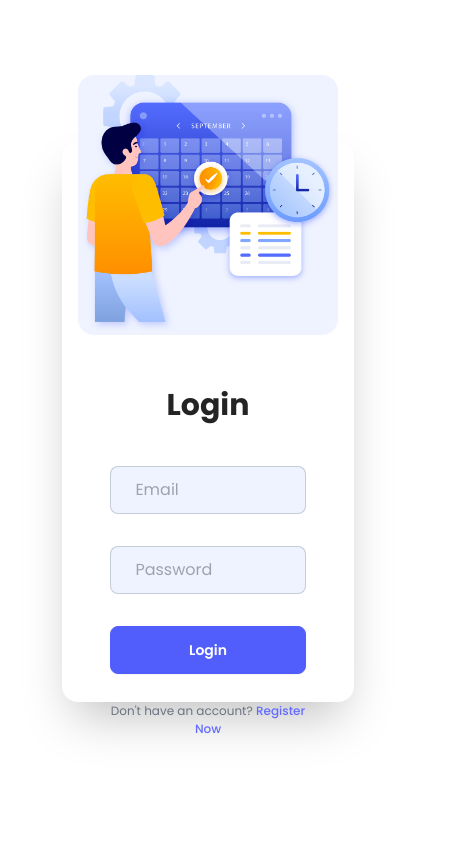
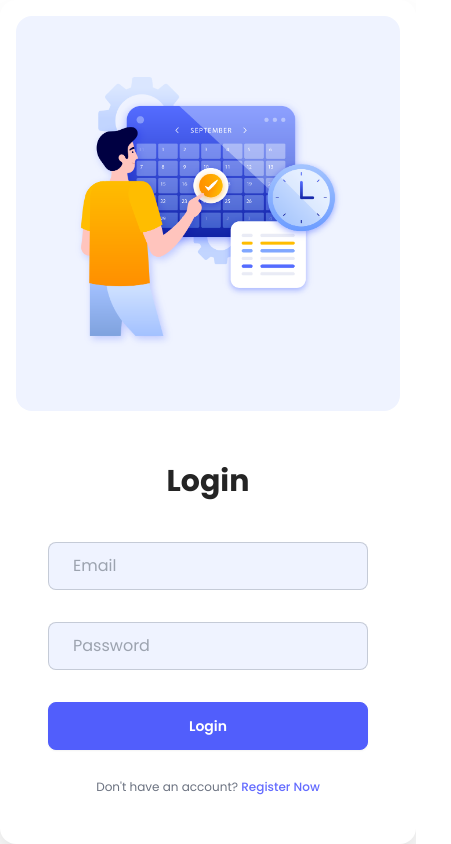
Before and after one commit to AbulBashar38/schedule-buddy, a React (Vite) app: page /login in a window 390 px wide. Shown: the whole page, 451 px wide, since content can reach past the window. Built offline with nearby package versions, Linux system fonts and the light colour scheme.

Commit message:
login page responsive

```diff
--- a/src/pages/Login/LoginPage.tsx
+++ b/src/pages/Login/LoginPage.tsx
@@ -3,9 +3,9 @@ import loginImage from "../../assets/images/loginImage.png";
 const LoginPage = () => {
     return (<div>
         <div className="hero min-h-screen bg-white">
-            <div className="hero-content bg-white flex-col lg:flex-row w-[70%] rounded-[1em] h-[35em] shadow-2xl">
+            <div className="hero-content bg-white flex-col lg:flex-row md:w-[70%] w-full rounded-[1em]  h-full md:h-auto lg:h-[35em] shadow-2xl my-10">
                 <div className="!w-full bg-[#EFF3FF] h-full flex items-center justify-center rounded-[1em]">
-                    <img src={loginImage} className=" w-[30em]" alt="loginImage" />
+                    <img src={loginImage} className=" w-[17em] md:w-[30em]" alt="loginImage" />
                 </div>
                 <div className="card w-full max-w-sm shrink-0   ">
                     <div className="card-body">
@@ -38,7 +38,7 @@ const LoginPage = () => {
                                             d="M14 6a4 4 0 0 1-4.899 3.899l-1.955 1.955a.5.5 0 0 1-.353.146H5v1.5a.5.5 0 0 1-.5.5h-2a.5.5 0 0 1-.5-.5v-2.293a.5.5 0 0 1 .146-.353l3.955-3.955A4 4 0 1 1 14 6Zm-4-2a.75.75 0 0 0 0 1.5.5.5 0 0 1 .5.5.75.75 0 0 0 1.5 0 2 2 0 0 0-2-2Z"
                                             clipRule="evenodd" />
                                     </svg>
-                                    <input type="password" placeholder="Password" className="grow text-gray-500"  />
+                                    <input type="password" placeholder="Password" className="grow text-gray-500" />
                                 </label>
                             </div>
                             <div className="form-control">
```
